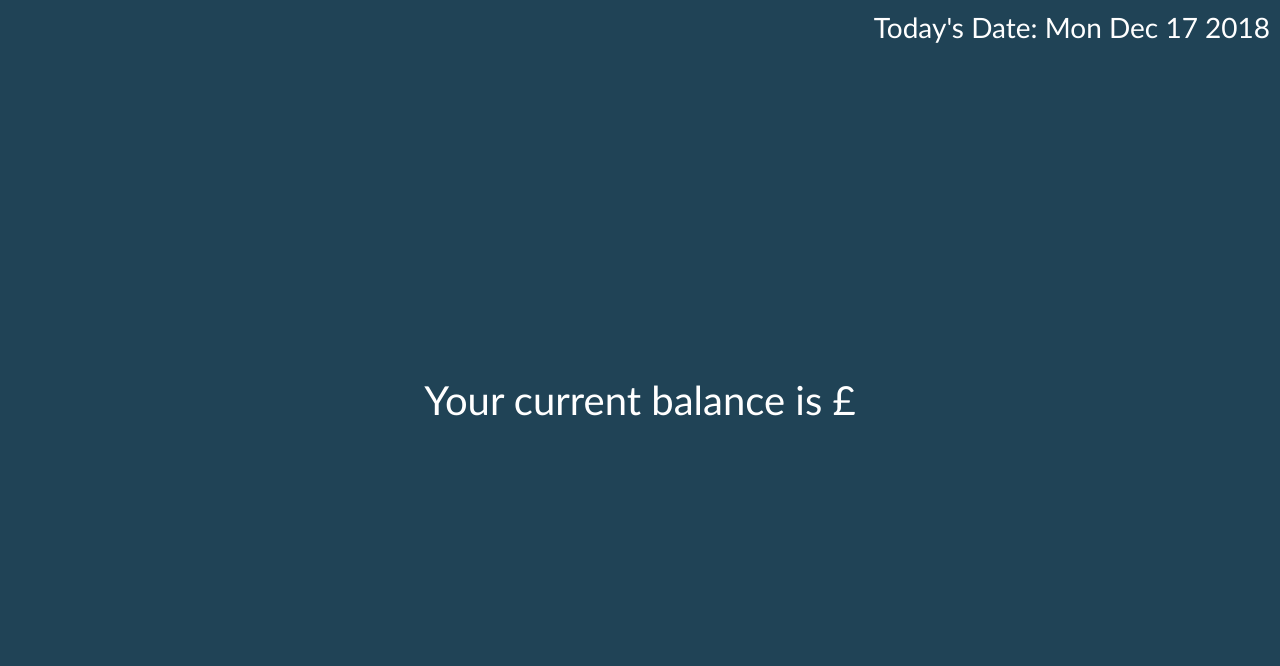
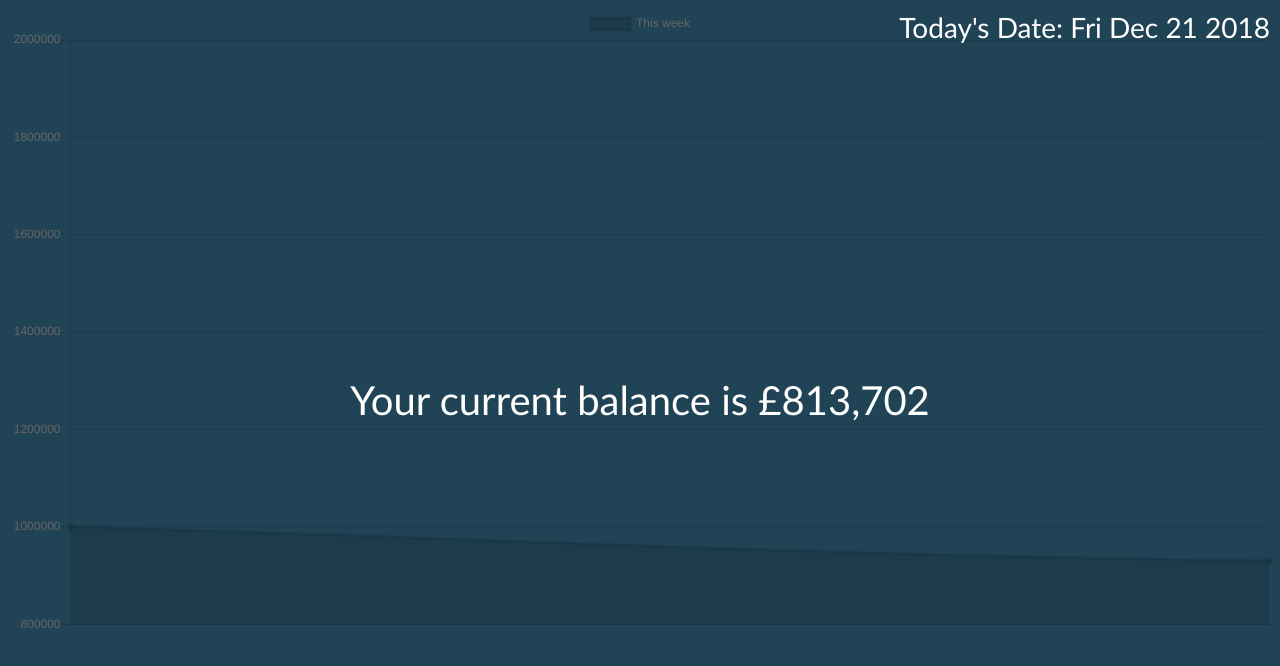
Before and after one commit to jennisimone/hackManchester2019, a website: page src/main/calendar.html in a window 1280 px wide. Drawn offline with nearby package versions, Linux system fonts and the light colour scheme.

Commit message:
begin implementation of chart

```diff
--- a/src/main/calendar.html
+++ b/src/main/calendar.html
@@ -6,6 +6,9 @@
         <link rel="stylesheet" href="updated-balance.css">
         <script type="text/javascript" src='calendar.js'></script>
         <script type="text/javascript" src='currency-generator.js'></script>
+        <script src="https://cdnjs.cloudflare.com/ajax/libs/Chart.js/2.7.2/Chart.js"></script>
+        <script src="https://code.jquery.com/jquery-3.3.1.min.js"></script>
+        <script src="./myChart.js"></script>
     </head>
     <body>
     <div id="line-graph"></div>
@@ -14,5 +17,9 @@
     <div class="message">
         <div class="new-balance">Your current balance is £<span id="moneymoneymoney"></span></div>
     </div>
+    <div class="container">
+        <canvas id="myChart"></canvas>
+        <script>renderChart()</script>
+    </div>
     </body>
 </html>
--- a/src/main/calendar.js
+++ b/src/main/calendar.js
@@ -17,8 +17,9 @@ const calendar = {
             calendar.index++;
             window.setTimeout(calendar.timedUpdated, 100)
             window.setTimeout(randomAmount(1000000), 100)
+            window.setTimeout(addAllData, 100)
         } else {
-            window.location.href = 'updated-balance.html'
+            // window.location.href = 'updated-balance.html'
         }
     }
 }
--- a/src/main/currency-generator.js
+++ b/src/main/currency-generator.js
@@ -13,9 +13,10 @@ function getRandomNumber() {
 }
 
 let number = 1000000
+let priceData = [number]
 
 function randomAmount(currentAmount) {
     number = currentAmount * getRandomNumber();
-    append(number);
+    priceData.push(number);
     document.getElementById('moneymoneymoney').innerHTML = Math.ceil(number).toLocaleString();
 }
--- /dev/null
+++ b/src/main/myChart.js
@@ -0,0 +1,24 @@
+let myChart;
+
+function renderChart() {
+    let ctx = document.getElementById("myChart").getContext('2d');
+
+    myChart = new Chart(ctx, {
+        type: 'line',
+        data: {
+            datasets: [{
+                label: 'This week',
+                data: [],
+            }]
+        },
+    });
+}
+
+function addAllData() {
+    addData(priceData);
+}
+
+function addData(newData) {
+    myChart.data.datasets[0].data = newData;
+    myChart.update();
+}
```
Also changed, not shown: 1 other file.
